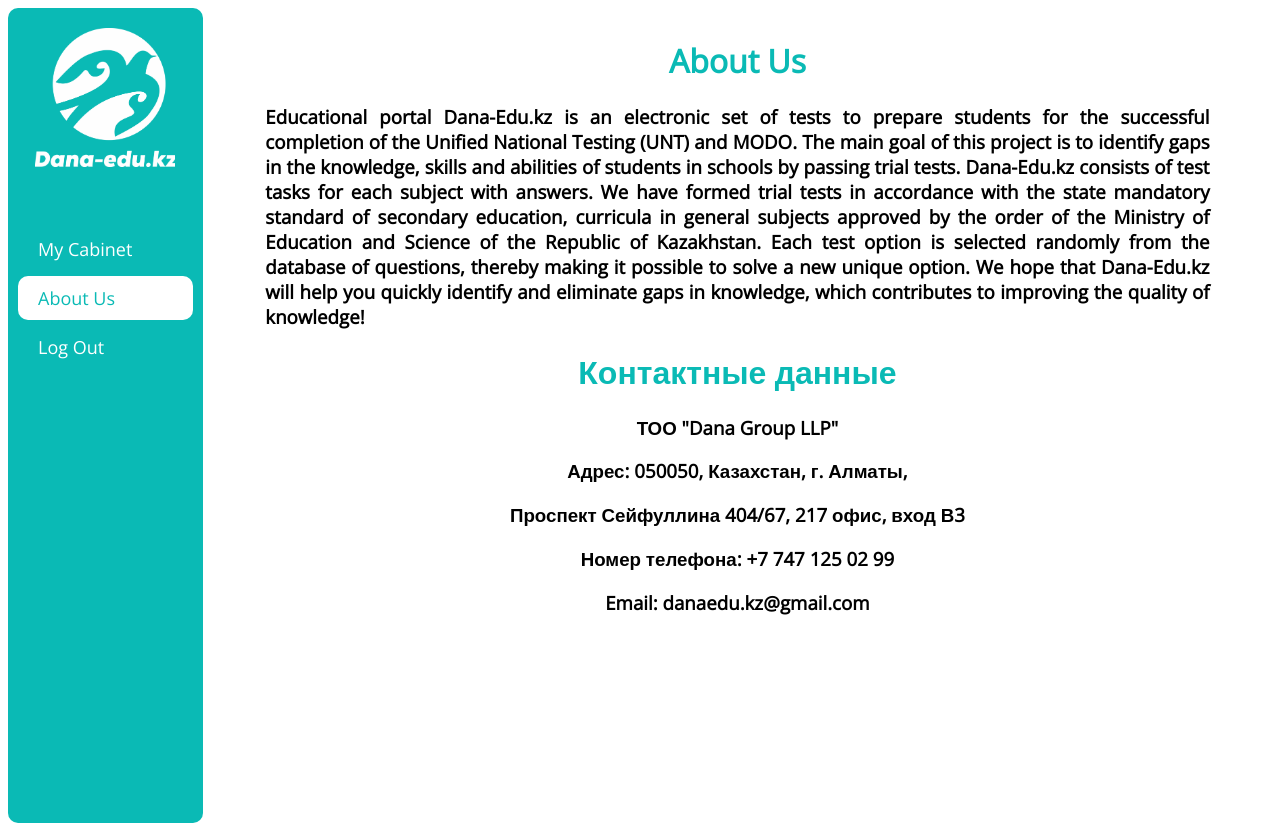
After one commit to AmeAya/dana-edu, a Django app: page /en/about_us in a window 1280 px wide. The commit adds this page. Run offline with Django 4.2, Linux system fonts and the light colour scheme; the visitor is signed in with stand-in values (Sample User, id 1); parts of the project's set-up code (start-up, migrations or seed data) failed here and were passed over.

Commit message:
translate part 1

```diff
--- a/core/urls.py
+++ b/core/urls.py
@@ -18,11 +18,12 @@
 from django.urls import path, include
 from django.conf import settings
 from django.conf.urls.static import static
+from django.conf.urls.i18n import i18n_patterns
 
-urlpatterns = [
+urlpatterns = i18n_patterns(
     path('admin/', admin.site.urls),
     path('', include('examapp.urls')),
-]
+)
 
 urlpatterns += static(settings.MEDIA_URL, document_root=settings.MEDIA_ROOT)
 urlpatterns += static(settings.STATIC_URL, document_root=settings.STATIC_ROOT)
--- a/examapp/forms.py
+++ b/examapp/forms.py
@@ -1,14 +1,15 @@
 from django.contrib.auth.forms import AuthenticationForm, ReadOnlyPasswordHashField
 from django import forms
 from .models import CustomUser
+from django.utils.translation import gettext_lazy as _
 
 
 class CustomUserLoginForm(AuthenticationForm):
     def __init__(self, *args, **kwargs):
         super(CustomUserLoginForm, self).__init__(*args, **kwargs)
 
-    username = forms.CharField(widget=forms.TextInput(), label='IIN:')
-    password = forms.CharField(widget=forms.PasswordInput())
+    username = forms.CharField(widget=forms.TextInput(), label=_('IIN:'))
+    password = forms.CharField(widget=forms.PasswordInput(), label=_('Password:'))
 
 
 class CustomUserCreationForm(forms.ModelForm):
--- a/examapp/functions.py
+++ b/examapp/functions.py
@@ -1,3 +1,6 @@
+from django.utils.translation import gettext_lazy as _
+
+
 def getExamTypesChoices() -> list:
     exam_types = ['ENT', 'MODO', 'VOUD']
     return [(exam_type, exam_type) for exam_type in exam_types]
@@ -82,21 +85,24 @@
 
 
 def getUserUrls(user) -> []:
-    urls = [{'text': 'My Cabinet', 'url': 'cabinet_url'}]
+    urls = [
+        {'text': _('My Cabinet'), 'url': 'cabinet_url'},
+        {'text': _('About Us'), 'url': 'about_us_url'}
+    ]
     if user.type == 'PU':
-        urls.append({'text': 'Init Exam', 'url': 'exam_init_url'})
-        urls.append({'text': 'Exam Results', 'url': 'exam_results_url'})
+        urls.append({'text': _('Init Exam'), 'url': 'exam_init_url'})
+        urls.append({'text': _('Exam Results'), 'url': 'exam_results_url'})
     if user.type == 'MO':
-        urls.append({'text': 'Get Stats', 'url': 'get_stats_url'})
-        urls.append({'text': 'Add Question', 'url': 'add_questions_init_url'})
-        urls.append({'text': 'Questions Update', 'url': 'questions_update_url'})
-        urls.append({'text': 'Set Exam For Groups', 'url': 'set_exam_for_groups_url'})
-    urls.append({'text': 'Log Out', 'url': 'logout_url'})
+        urls.append({'text': _('Get Stats'), 'url': 'get_stats_url'})
+        urls.append({'text': _('Add Question'), 'url': 'add_questions_init_url'})
+        urls.append({'text': _('Questions Update'), 'url': 'questions_update_url'})
+        urls.append({'text': _('Set Exam For Groups'), 'url': 'set_exam_for_groups_url'})
+    urls.append({'text': _('Log Out'), 'url': 'logout_url'})
     return urls
 
 
 def getBaseUrls() -> []:
-    urls = [{'text': 'Log In', 'url': 'login_url'}]
+    urls = [{'text': _('Log In'), 'url': 'login_url'}]
     return urls
 
 
@@ -104,6 +110,9 @@
     from .models import Result
     avg = 0
     results = Result.objects.filter(user=user)
-    for result in results:
-        avg += result.points
-    return round(avg / len(results), 2)
+    if results:
+        for result in results:
+            avg += result.points
+        return round(avg / len(results), 2)
+    else:
+        return 0
--- a/examapp/urls.py
+++ b/examapp/urls.py
@@ -7,6 +7,7 @@
 
 urlpatterns = [
     path('', RedirectView.as_view(permanent=True, url='home')),
+    path('about_us', aboutUsView, name='about_us_url'),
     path('add_questions_init', addQuestionsInitView, name='add_questions_init_url'),
     path('add_questions', addQuestionsView, name='add_questions_url'),
     path('add_variant', createVariantView, name='add_variant_url'),
--- a/examapp/views.py
+++ b/examapp/views.py
@@ -10,6 +10,11 @@
 from .functions import *
 from .models import *
 from .serializers import *
+
+
+def aboutUsView(request):
+    context = {'urls': getUserUrls(request.user)}
+    return render(request, 'about_us_page.html', context)
 
 
 @login_required(login_url='login_url')
--- /dev/null
+++ b/templates/about_us_page.html
@@ -0,0 +1,12 @@
+{% extends 'base.html' %}
+{% load i18n %}
+{% block content %}
+    <h1>{% trans 'About Us' %}</h1>
+    <h3 align="justify" style="margin-left: 5%; margin-right: 5%;">{% trans 'Educational portal Dana-Edu.kz is an electronic set of tests to prepare students for the successful completion of the Unified National Testing (UNT) and MODO. The main goal of this project is to identify gaps in the knowledge, skills and abilities of students in schools by passing trial tests. Dana-Edu.kz consists of test tasks for each subject with answers. We have formed trial tests in accordance with the state mandatory standard of secondary education, curricula in general subjects approved by the order of the Ministry of Education and Science of the Republic of Kazakhstan. Each test option is selected randomly from the database of questions, thereby making it possible to solve a new unique option. We hope that Dana-Edu.kz will help you quickly identify and eliminate gaps in knowledge, which contributes to improving the quality of knowledge!' %}</h3>
+    <h1>{% trans 'Контактные данные' %}</h1>
+    <h3>{% trans 'ТОО "Dana Group LLP"' %}</h3>
+    <h3>{% trans 'Адрес: 050050, Казахстан, г. Алматы,' %}</h3>
+    <h3>{% trans 'Проспект Сейфуллина 404/67, 217 офис, вход В3' %}</h3>
+    <h3>{% trans 'Номер телефона: +7 747 125 02 99' %}</h3>
+    <h3>{% trans 'Email: danaedu.kz@gmail.com' %}</h3>
+{% endblock content %}
--- a/templates/base.html
+++ b/templates/base.html
@@ -1,5 +1,6 @@
 <!DOCTYPE html>
 {% load static %}
+{% load i18n %}
 <html lang="en">
 <head>
     <meta charset="UTF-8">
--- a/templates/login_page.html
+++ b/templates/login_page.html
@@ -1,10 +1,11 @@
 {% extends 'base.html' %}
+{% load i18n %}
 {% block content %}
     <div id="login-form">
         <form id="form" class="form" method="post">
             {% csrf_token %}
             {{ form.as_p }}
         </form>
-        <input form="form" id="login-submit" class="btn" type="submit" value="Sign In">
+        <input form="form" id="login-submit" class="btn" type="submit" value="{% trans 'Sign In' %}">
     </div>
 {% endblock content %}
```
Also changed, not shown: core/settings.py (+13 -2 lines), templates/cabinet_page.html (+7 -6 lines), locale/en/LC_MESSAGES/django.po (added), locale/kk/LC_MESSAGES/django.po (added), locale/ru/LC_MESSAGES/django.po (added), 3 other files.
